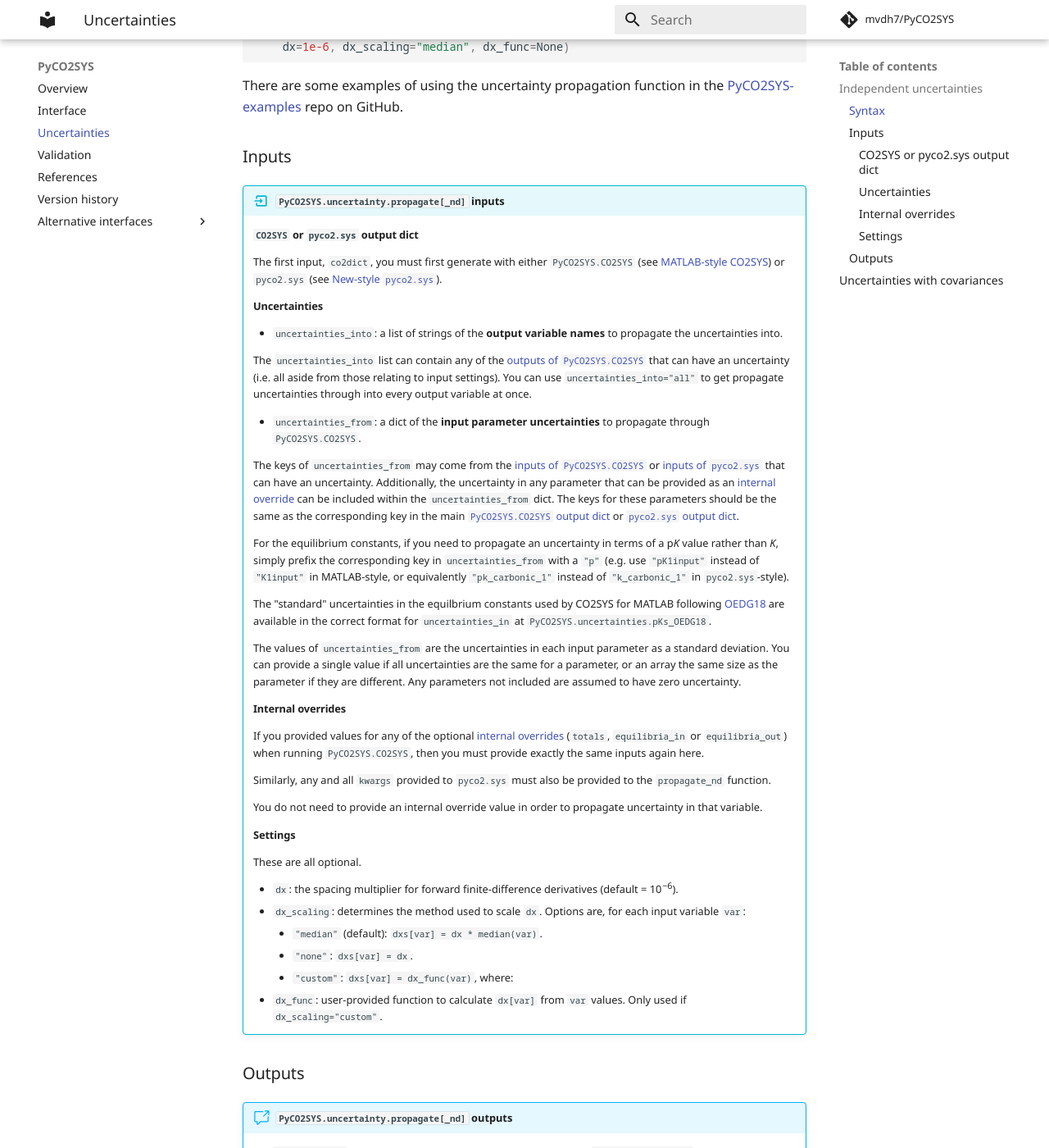
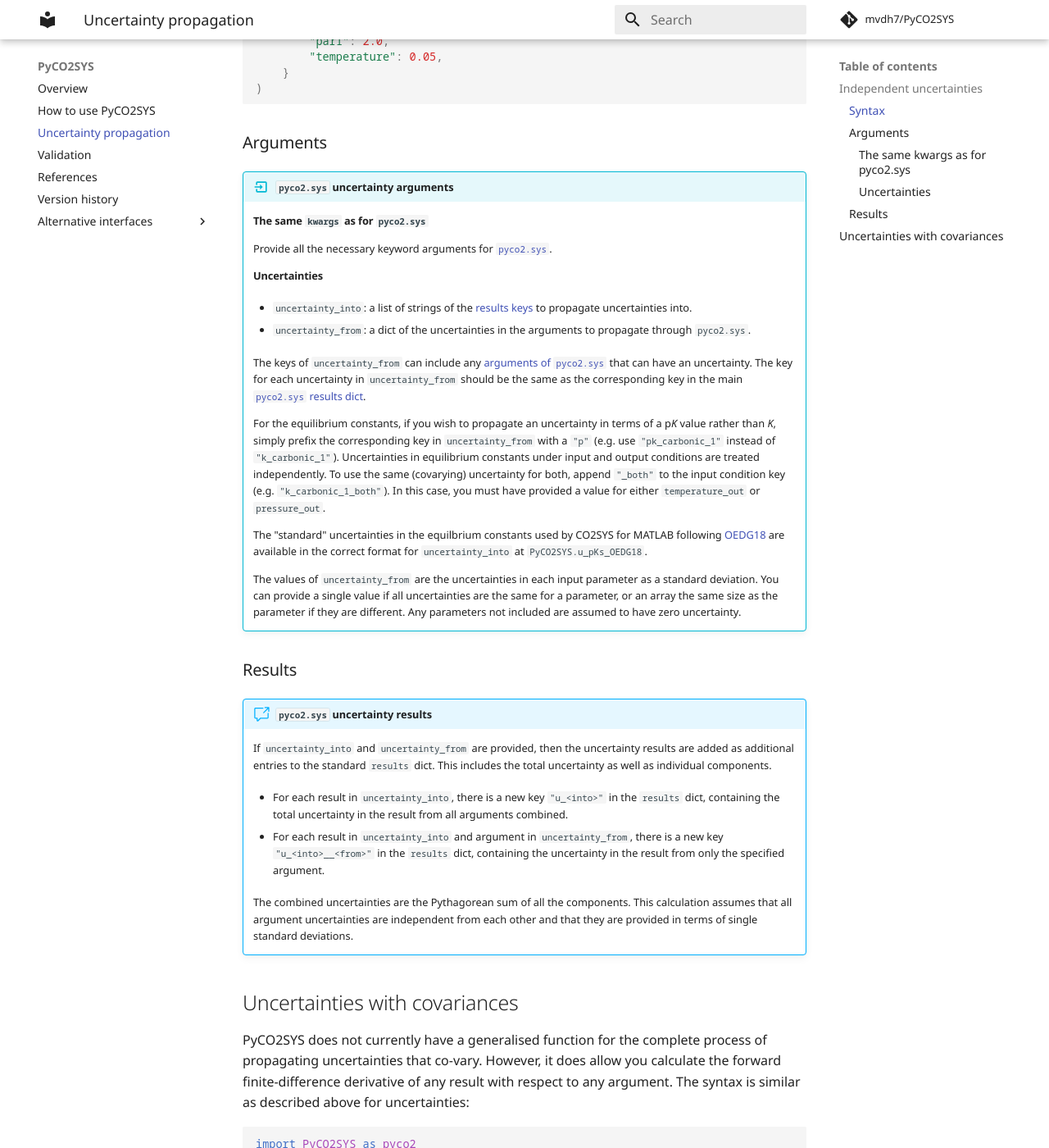
Before and after one commit to mvdh7/PyCO2SYS, an MkDocs documentation site: the page built from docs/uncertainty.md, in a window 1280 px wide and 1400 px high, scrolled down 1090 px. Shown: the whole window at 82% size. Built offline with MkDocs 1.6.1 and Material for MkDocs 9.7.7, drawn with Linux system fonts in a browser that asks for light colours; formulas are drawn with MathJax 3; comment, search, counter and statistics services are not loaded; some of the changed text lies outside the part shown.

Commit message:
Build in uncertainty propagation to pyco2.sys

````diff
--- a/PyCO2SYS/__init__.py
+++ b/PyCO2SYS/__init__.py
@@ -59,6 +59,7 @@ from .api import CO2SYS_wrap, CO2SYS_MATLABv3
 from .meta import hello  # because history
 from .solve.get import speciation
 from .api.ezio import ezio
+from .uncertainty import pKs_OEDG18 as u_pKs_OEDG18
 
 # For backwards-compatibility
 CO2SYS_nd = sys
--- a/docs/requirements.txt
+++ b/docs/requirements.txt
@@ -1 +1 @@
-mkdocs-material==7.1.0
+mkdocs-material==7.1.1
--- a/docs/uncertainty.md
+++ b/docs/uncertainty.md
@@ -8,116 +8,105 @@ PyCO2SYS provides tools to propagate uncertainties both in input parameters and
 
     $f'(x) \approx \frac{f(x + \Delta x) - f(x)}{\Delta x}$
 
-    As the input variables span many orders of magnitude, PyCO2SYS by default uses $\Delta x = 10^{-6} \cdot \mathrm{median}(x)$, which is different for each input variable.  However, this behaviour can be adjusted (see [Settings](#settings) below).
+    As the input variables span many orders of magnitude, PyCO2SYS by default uses $\Delta x = 10^{-6} \cdot \mathrm{median}(x)$, which is different for each input variable.
 
 ## Independent uncertainties
 
-If the uncertainty in each [input parameter](../co2sys/#inputs) is independent – there is no covariance between uncertainties in different parameters – then you can use `PyCO2SYS.uncertainty.propagate` to propagate the parameter uncertainties through into any [output variable](../co2sys/#outputs).
+If the uncertainty in each [argument](../co2sys_nd/#arguments) is independent – there is no covariance between uncertainties in different parameters – then you can use `PyCO2SYS.uncertainty.propagate` to propagate the parameter uncertainties through into any [result](../co2sys_nd/#results).
 
 ### Syntax
 
-You must run either `pyco2.CO2SYS` (see [MATLAB-style CO2SYS](../co2sys)) or `pyco2.sys` (see [Pythonic `pyco2.sys`](../co2sys_nd)) to generate the `co2dict` that is used as an input here.  Instructions for both interfaces are provided here.
+Uncertainty propagation can be performed by adding some extra keyword arguments to [`pyco2.sys`](../co2sys_nd).
 
 ```python
 import PyCO2SYS as pyco2
 
-# pyco2.sys style - get co2dict
-co2dict = pyco2.sys(par1, par2, par1_type, par2_type, **kwargs)
-# pyco2.sys style - propagate uncertainties
-uncertainties, components = pyco2.uncertainty.propagate_nd(
-    co2dict, uncertainties_into, uncertainties_from,
-    dx=1e-6, dx_scaling="median", dx_func=None, **kwargs)
+# Example arguments: known DIC and pH, at 10 degC
+kwargs = {
+    "par1": 2150.0,
+    "par2": 8.1,
+    "par1_type": 2,
+    "par2_type": 3,
+    "temperature": 10,
+}
 
-# MATLAB-CO2SYS style - get co2dict
-co2dict = pyco2.CO2SYS(PAR1, PAR2, PAR1TYPE, PAR2TYPE, SAL, TEMPIN, TEMPOUT,
-    PRESIN, PRESOUT, SI, PO4, pHSCALEIN, K1K2CONSTANTS, KSO4CONSTANTS,
-    NH3=0.0, H2S=0.0, KFCONSTANT=1, buffers_mode="auto",
-    totals=None, equilibria_in=None, equilibria_out=None)
-# MATLAB-CO2SYS style - propagate uncertainties
-uncertainties, components = pyco2.uncertainty.propagate(
-    co2dict, uncertainties_into, uncertainties_from,
-    totals=None, equilibria_in=None, equilibria_out=None,
-    dx=1e-6, dx_scaling="median", dx_func=None)
+# Normal way to run PyCO2SYS, without uncertainties:
+results = pyco2.sys(**kwargs)
+
+# Alternatively, calculate uncertainties at the same time:
+results = pyco2.sys(
+    **kwargs,
+    uncertainty_into=["alkalinity", "k_carbonic_1"],
+    uncertainty_from={
+        "par1": 2.0,
+        "temperature": 0.05,
+    }
+)
 ```
 
-There are some examples of using the uncertainty propagation function in the [PyCO2SYS-examples](https://github.com/mvdh7/PyCO2SYS-examples/) repo on GitHub.
+### Arguments
 
-### Inputs
+!!! inputs "`pyco2.sys` uncertainty arguments"
 
-!!! inputs "`PyCO2SYS.uncertainty.propagate[_nd]` inputs"
+    #### The same `kwargs` as for `pyco2.sys`
 
-    #### `CO2SYS` or `pyco2.sys` output dict
-
-    The first input, `co2dict`, you must first generate with either `PyCO2SYS.CO2SYS` (see [MATLAB-style CO2SYS](../co2sys)) or `pyco2.sys` (see [New-style `pyco2.sys`](../co2sys_nd)).
+    Provide all the necessary keyword arguments for [`pyco2.sys`](../co2sys_nd).
 
     #### Uncertainties
 
-      * `uncertainties_into`: a list of strings of the **output variable names** to propagate the uncertainties into.
+      * `uncertainty_into`: a list of strings of the [results keys](../co2sys_nd/#results) to propagate uncertainties into.
 
-    The `uncertainties_into` list can contain any of the [outputs of `PyCO2SYS.CO2SYS`](../co2sys/#outputs) that can have an uncertainty (i.e. all aside from those relating to input settings).  You can use `uncertainties_into="all"` to get propagate uncertainties through into every output variable at once.
+      * `uncertainty_from`: a dict of the uncertainties in the arguments to propagate through `pyco2.sys`.
 
-      * `uncertainties_from`: a dict of the **input parameter uncertainties** to propagate through `PyCO2SYS.CO2SYS`.
+    The keys of `uncertainty_from` can include any [arguments of `pyco2.sys`](../co2sys_nd/#arguments) that can have an uncertainty.  The key for each uncertainty in `uncertainty_from` should be the same as the corresponding key in the main [`pyco2.sys` results dict](../co2sys_nd/#results).
 
-    The keys of `uncertainties_from` may come from the [inputs of `PyCO2SYS.CO2SYS`](../co2sys/#inputs) or [inputs of `pyco2.sys`](../co2sys_nd/#inputs) that can have an uncertainty.  Additionally, the uncertainty in any parameter that can be provided as an [internal override](../co2sys/#internal-overrides) can be included within the `uncertainties_from` dict.  The keys for these parameters should be the same as the corresponding key in the main [`PyCO2SYS.CO2SYS` output dict](../co2sys/#outputs) or [`pyco2.sys` output dict](../co2sys_nd/#outputs).
+    For the equilibrium constants, if you wish to propagate an uncertainty in terms of a p<i>K</i> value rather than *K*, simply prefix the corresponding key in `uncertainty_from` with a `"p"` (e.g. use `"pk_carbonic_1"` instead of `"k_carbonic_1"`).  Uncertainties in equilibrium constants under input and output conditions are treated independently.  To use the same (covarying) uncertainty for both, append `"_both"` to the input condition key (e.g. `"k_carbonic_1_both"`).  In this case, you must have provided a value for either `temperature_out` or `pressure_out`.
 
-    For the equilibrium constants, if you need to propagate an uncertainty in terms of a p<i>K</i> value rather than *K*, simply prefix the corresponding key in `uncertainties_from` with a `"p"` (e.g. use `"pK1input"` instead of `"K1input"` in MATLAB-style, or equivalently `"pk_carbonic_1"` instead of `"k_carbonic_1"` in `pyco2.sys`-style).
+    The "standard" uncertainties in the equilbrium constants used by CO2SYS for MATLAB following [OEDG18](../refs/#o) are available in the correct format for `uncertainty_into` at `PyCO2SYS.u_pKs_OEDG18`.
 
-    The "standard" uncertainties in the equilbrium constants used by CO2SYS for MATLAB following [OEDG18](../refs/#o) are available in the correct format for `uncertainties_in` at `PyCO2SYS.uncertainties.pKs_OEDG18`.
+    The values of `uncertainty_from` are the uncertainties in each input parameter as a standard deviation.  You can provide a single value if all uncertainties are the same for a parameter, or an array the same size as the parameter if they are different.  Any parameters not included are assumed to have zero uncertainty.
 
-    The values of `uncertainties_from` are the uncertainties in each input parameter as a standard deviation.  You can provide a single value if all uncertainties are the same for a parameter, or an array the same size as the parameter if they are different.  Any parameters not included are assumed to have zero uncertainty.
+### Results
 
-    #### Internal overrides
+!!! outputs "`pyco2.sys` uncertainty results"
 
-    If you provided values for any of the optional [internal overrides](../co2sys/#internal-overrides) (`totals`, `equilibria_in` or `equilibria_out`) when running `PyCO2SYS.CO2SYS`, then you must provide exactly the same inputs again here.
+    If `uncertainty_into` and `uncertainty_from` are provided, then the uncertainty results are added as additional entries to the standard `results` dict.  This includes the total uncertainty as well as individual components.
 
-    Similarly, any and all `kwargs` provided to `pyco2.sys` must also be provided to the `propagate_nd` function.
+    * For each result in `uncertainty_into`, there is a new key `"u_<into>"` in the `results` dict, containing the total uncertainty in the result from all arguments combined.
 
-    You do not need to provide an internal override value in order to propagate uncertainty in that variable.
+    * For each result in `uncertainty_into` and argument in `uncertainty_from`, there is a new key `"u_<into>__<from>"` in the `results` dict, containing the uncertainty in the result from only the specified argument.
 
-    #### Settings
-
-    These are all optional.
-
-      * `dx`: the spacing multiplier for forward finite-difference derivatives (default = 10<sup>−6</sup>).
-      * `dx_scaling`: determines the method used to scale `dx`.  Options are, for each input variable `var`:
-        - `"median"` (default): `dxs[var] = dx * median(var)`.
-        - `"none"`: `dxs[var] = dx`.
-        - `"custom"`: `dxs[var] = dx_func(var)`, where:
-      * `dx_func`: user-provided function to calculate `dx[var]` from `var` values.  Only used if `dx_scaling="custom"`.
-
-### Outputs
-
-!!! outputs "`PyCO2SYS.uncertainty.propagate[_nd]` outputs"
-
-    * `uncertainties`: the **total uncertainty** in each output variable in `uncertainties_into`.
-    * `components`: the **separate contribution of each input parameter** in `uncertainties_from` to the total uncertainty for each output variable in `uncertainties_into`.
-
-    Both outputs are dicts with keys the same as `uncertainties_into`.
-
-    Each entry in `components` is itself a dict with keys the same as `uncertainties_from`, containing the uncertainty in the output variable from each input parameter separately.  For example, the uncertainty in total borate arising from the uncertainty in input salinity could be accesed with `components["TB"]["SAL"]` in MATLAB style, or `components["total_borate"]["salinity"]` in `pyco2.sys` style.
-
-    Each entry in `uncertainties` is the Pythagorean sum of all the different uncertainty components for each variable.  This calculation assumes that all uncertainties are independent from each other and that they are provided in terms of single standard deviations.
+    The combined uncertainties are the Pythagorean sum of all the components.  This calculation assumes that all argument uncertainties are independent from each other and that they are provided in terms of single standard deviations.
 
 ## Uncertainties with covariances
 
-PyCO2SYS does not currently have a generalised function for the complete process of propagating uncertainties that co-vary.  However, it does allow you calculate the forward finite-difference derivative of any output with respect to any input, which you can use to propagate uncertainties in any specific case:
+PyCO2SYS does not currently have a generalised function for the complete process of propagating uncertainties that co-vary.  However, it does allow you calculate the forward finite-difference derivative of any result with respect to any argument.  The syntax is similar as described above for uncertainties:
 
 ```python
-# pyco2.sys-style
-co2derivs, dxs = pyco2.uncertainty.forward_nd(co2dict, grads_of, grads_wrt,
-    dx=1e-6, dx_scaling="median", dx_func=None, **kwargs)
+import PyCO2SYS as pyco2
 
-# MATLAB-style
-co2derivs, dxs = pyco2.uncertainty.forward(co2dict, grads_of, grads_wrt,
-    totals=None, equilibria_in=None, equilibria_out=None,
-    dx=1e-6, dx_scaling="median", dx_func=None)
+# Example arguments: known DIC and pH, at 10 degC
+kwargs = {
+    "par1": 2150.0,
+    "par2": 8.1,
+    "par1_type": 2,
+    "par2_type": 3,
+    "temperature": 10,
+}
+
+# Normal way to run PyCO2SYS, without derivatives:
+results = pyco2.sys(**kwargs)
+
+# Alternatively, calculate derivatives at the same time:
+results = pyco2.sys(
+    **kwargs,
+    grads_of=["alkalinity", "k_carbonic_1"],
+    grads_wrt=["par1", "temperature"],
+)
 ```
 
-The inputs to `PyCO2SYS.uncertainty.forward` are the same as [described above](#inputs) for `PyCO2SYS.uncertainty.propagate` with the following notes:
+ In general, this works the same as the uncertainty propagation approach described in the previous section.  The main differences are:
 
-  * `grads_of` is the same as `uncertainties_into`.
-  * `grads_wrt` can be the same as `uncertainties_from`, in which case the values are ignored, or more simply just `list(uncertainties_from.keys())`.
-
-The output `co2derivs` is a dict with the same structure as the [`components` output](#outputs) of `PyCO2SYS.uncertainty.propagate`, containing the derivatives of each output variable in `grads_of` with respect to each input parameter in `grads_wrt`.
-
-`dxs` is a dict containing the actual `dx` values used for each variable after scaling.
+  * `grads_of` is equivalent to `uncertainty_into`.
+  * `grads_wrt` (w.r.t. = with respect to) is equivalent to `uncertainty_from`, but values are not required, so it can be a list.  A dict is also fine; its values are ignored.
+  * For each result in `grads_of` and argument in `grads_wrt`, there is a new key `"d_<into>__d_<from>"` in the `results` dict, containing the derivative of the result with respect to the argument.
--- a/mkdocs.yml
+++ b/mkdocs.yml
@@ -12,8 +12,8 @@ repo_url: https://github.com/mvdh7/PyCO2SYS
 # Navigation
 nav:
   - Overview: index.md
-  - Interface: co2sys_nd.md
-  - Uncertainties: uncertainty.md
+  - How to use PyCO2SYS: co2sys_nd.md
+  - Uncertainty propagation: uncertainty.md
   - Validation: validate.md
   - References: refs.md
   - Version history: versions.md
````
Also changed, not shown: docs/co2sys_nd.md (+3 -3 lines), docs/versions.md (+1 -0 lines), 4 other files.
